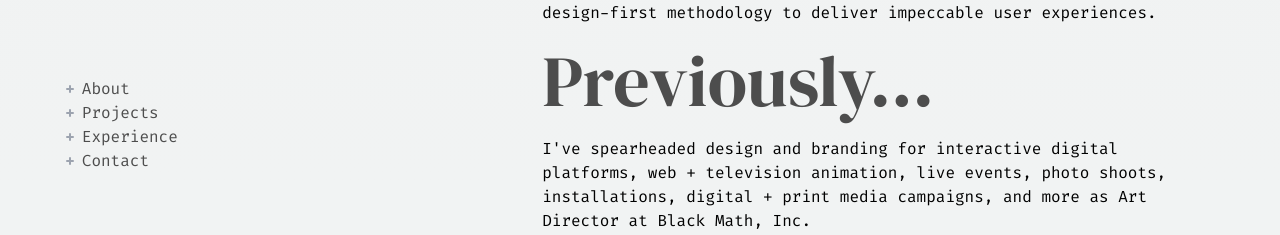
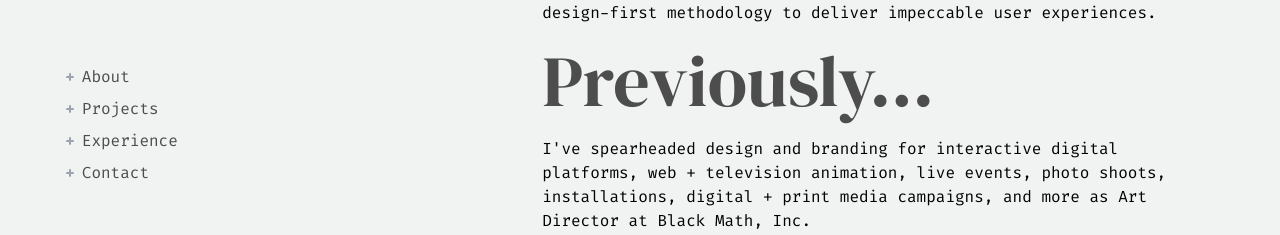
Before and after one commit to veronicani/veronicani-dev-2.0, a Next.js app in the folder veronicani-dev-2.0/: page / in a window 1280 px wide. Shown: the part 315-550 px from the top of the page. Built offline with nearby package versions, Linux system fonts and the light colour scheme.

Commit message:
added gap between nav items

```diff
--- a/veronicani-dev-2.0/app/components/Navigation.tsx
+++ b/veronicani-dev-2.0/app/components/Navigation.tsx
@@ -7,7 +7,7 @@ export default function Navigation() {
   const pathname = usePathname();
 
   return (
-    <ul className="hidden lg:flex lg:flex-col">
+    <ul className="hidden lg:flex lg:flex-col lg:gap-y-2">
       {NAV_ITEMS.map((link) => (
         <li
           key={link.name}
```
